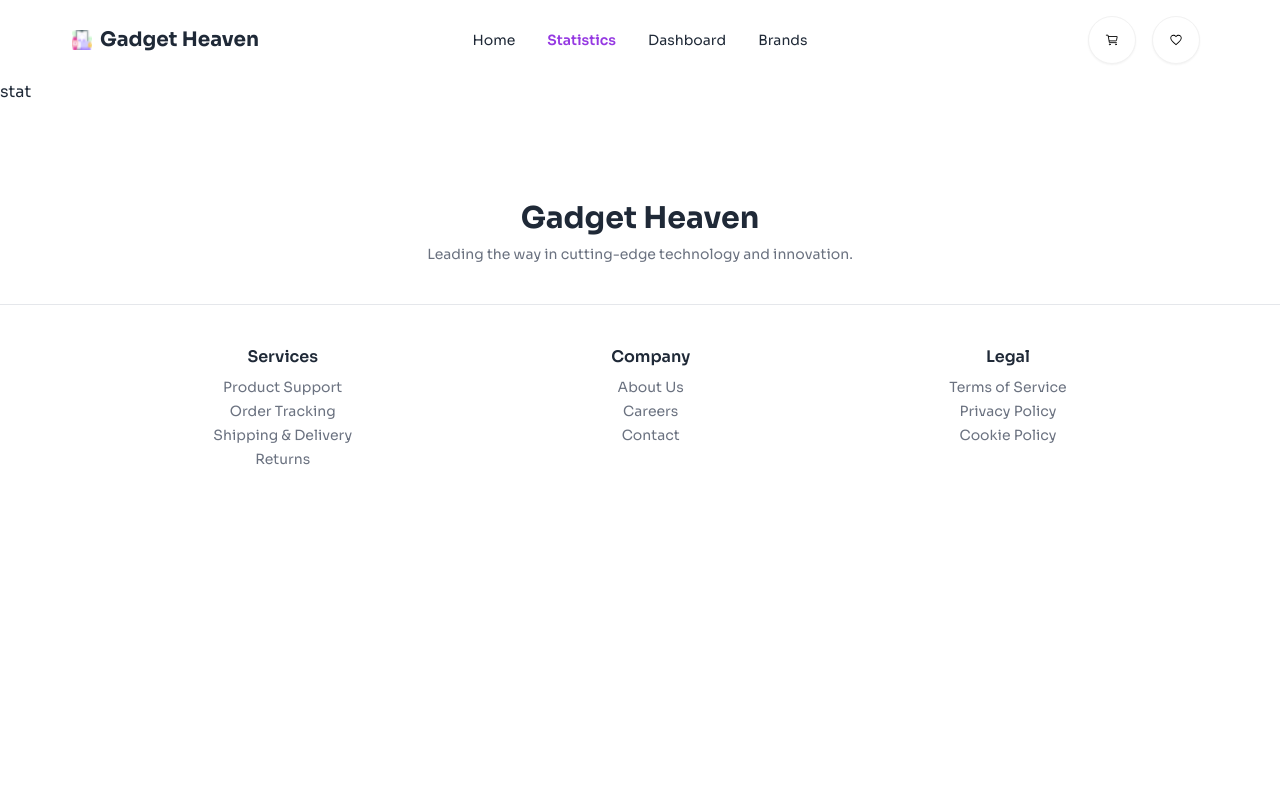
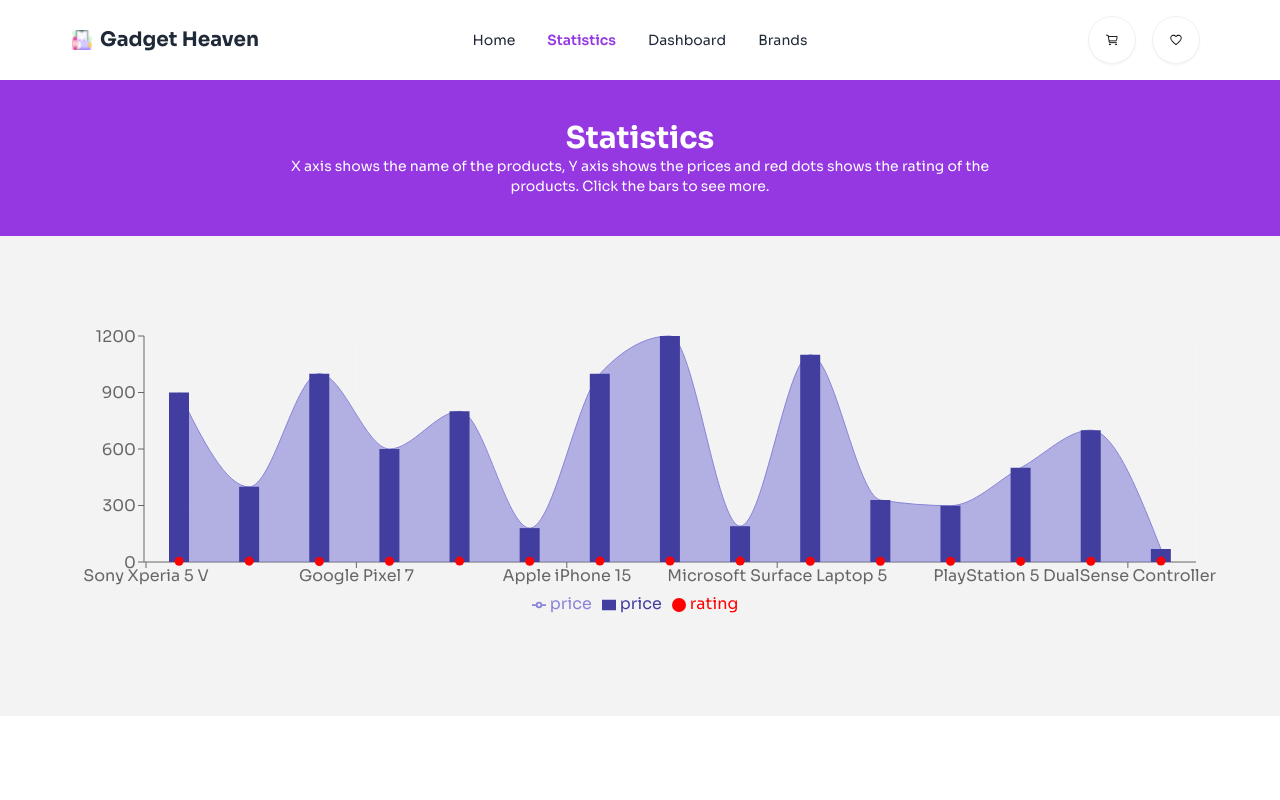
Before and after one commit to ashis263/gadget-heaven, a React (Vite) app: page /statistics in a window 1280 px wide. Shown: the top 800 px of the page. Built offline with nearby package versions, Linux system fonts and the light colour scheme.

Commit message:
added bg to brands and added chart to statistics

```diff
--- a/package.json
+++ b/package.json
@@ -18,7 +18,8 @@
     "react-rating-stars-component": "^2.2.0",
     "react-router-dom": "^6.27.0",
     "react-tabs": "^6.0.2",
-    "react-toastify": "^10.0.6"
+    "react-toastify": "^10.0.6",
+    "recharts": "^2.13.3"
   },
   "devDependencies": {
     "@eslint/js": "^9.13.0",
--- a/src/components/Brands/Brands.jsx
+++ b/src/components/Brands/Brands.jsx
@@ -13,7 +13,7 @@
         setGatgets(allGadgets.filter(gadget => gadget.brand === brand))
     }
     return (
-        <div>
+        <div className=" bg-[rgba(190,190,190,.19)] pb-5">
             <HelmetProvider>
                 <Helmet>
                     <title>Gradget Heaven | Brands</title>
--- a/src/components/Statistics/Statistics.jsx
+++ b/src/components/Statistics/Statistics.jsx
@@ -1,23 +1,57 @@
-// import PropTypes from 'prop-types';
-import { Helmet, HelmetProvider } from "react-helmet-async";
-
-const Statistics = () => {
-    return (
-        <div>
-            <HelmetProvider>
-                <Helmet>
-                    <title>Gradget Heaven | Statistics</title>
-                </Helmet>
-                <p>stat</p>
-            </HelmetProvider>
-        </div>
-    );
-};
+import { useContext } from "react";
+import {
+  ComposedChart,
+  Area,
+  Bar,
+  XAxis,
+  YAxis,
+  CartesianGrid,
+  Scatter,
+  ResponsiveContainer,
+  Legend,
+  Tooltip
+} from "recharts";
+import GadgetContext from '../../contexts/Gadgetcontext'
 
 
-Statistics.propTypes = {
-
-};
-
-
-export default Statistics;
+export default function Statistics() {
+  const data = useContext(GadgetContext);
+  return (
+    <div>
+      <div className="bg-[rgb(149,56,226)] text-center text-white">
+        <div className="w-3/5 mx-auto py-5 sm:py-10">
+          <h3 className="text-xl sm:text-3xl font-bold">Statistics</h3>
+          <p className="text-xs sm:text-sm">X axis shows the name of the products, Y axis shows the prices and red dots shows the rating of the products. Click the bars to see more.</p>
+        </div>
+      </div>
+      <div className=" bg-[rgba(190,190,190,.19)] py-10 sm:py-20">
+        <div className="w-[90%] mx-auto">
+          <div className="w-full h-80">
+            <ResponsiveContainer>
+              <ComposedChart
+                width={400}
+                height={400}
+                data={data}
+                margin={{
+                  top: 20,
+                  right: 20,
+                  bottom: 20,
+                  left: 20,
+                }}
+              >
+                <CartesianGrid stroke="#f5f5f5" />
+                <XAxis dataKey="product_title" scale="band" />
+                <YAxis />
+                <Tooltip />
+                <Legend />
+                <Area type="monotone" dataKey="price" fill="#8884d8" stroke="#8884d8" />
+                <Bar dataKey="price" barSize={20} fill="#413ea0" />
+                <Scatter dataKey="rating" fill="red" />
+              </ComposedChart>
+            </ResponsiveContainer>
+          </div>
+        </div>
+      </div>
+    </div>
+  );
+}
```
Also changed, not shown: 1 other file (tests, documents, lock files or other folders).
